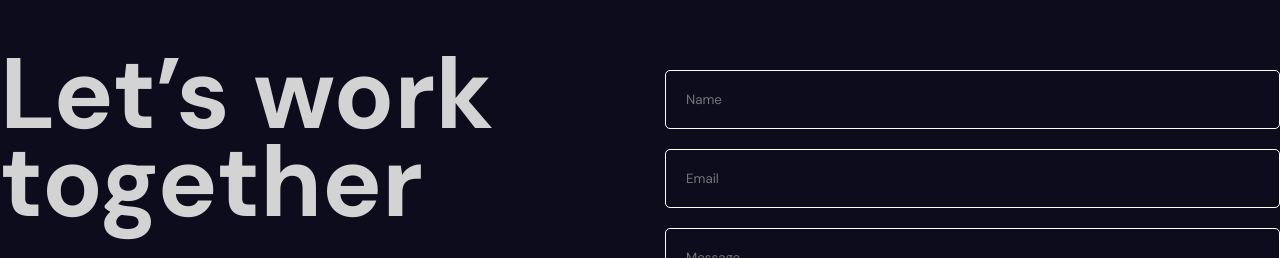
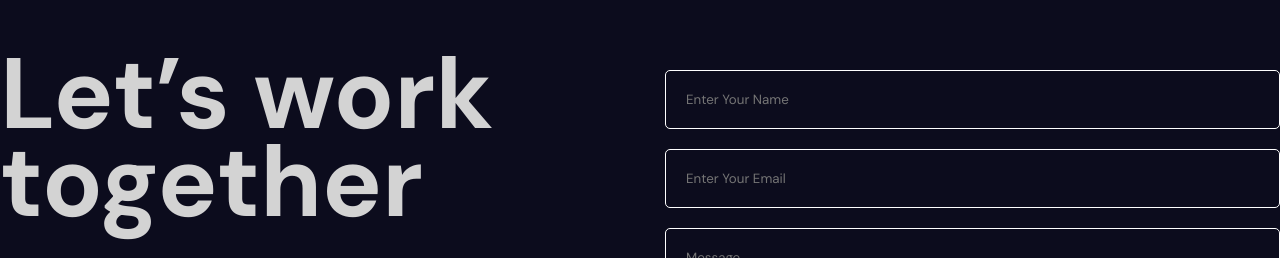
Before and after one commit to ayushanand2003/Portfolio, a React (Vite) app: page / in a window 1280 px wide. Shown: the part 6777-7035 px from the top of the page. Built offline with nearby package versions, Linux system fonts and the light colour scheme.

Commit message:
conact section fixed

```diff
--- a/src/components/contact/Contact.jsx
+++ b/src/components/contact/Contact.jsx
@@ -77,7 +77,7 @@ const Contact = () => {
           whileInView={{ opacity: 0 }}
           transition={{ delay: 1.4, duration: 1 }}
         >
-          <svg width="450px" height="450px" viewBox="0 0 32.666 32.666">
+          <svg width="250px" height="250px" viewBox="0 0 32.666 32.666">
             <motion.path
               strokeWidth={0.2}
               fill="none"
@@ -107,8 +107,8 @@ const Contact = () => {
           whileInView={{ opacity: 1 }}
           transition={{ delay: 2, duration: 2 }}
         >
-          <input type="text" required placeholder="Name" name="name"/>
-          <input type="email" required placeholder="Email" name="email"/>
+          <input type="text" required placeholder="Enter Your Name" name="name"/>
+          <input type="email" required placeholder="Enter Your Email" name="email"/>
           <textarea rows={8} placeholder="Message" name="message"/>
           <button>Submit</button>
           {error && "Error"}
--- a/src/components/contact/contact.scss
+++ b/src/components/contact/contact.scss
@@ -24,7 +24,7 @@
       gap: 20px;
       text-align: center;
       align-items: center;
-      margin-top: 70px;
+      // margin-top: -60px;
     }
 
     h1 {
@@ -33,6 +33,7 @@
 
       @include mobile {
         font-size: 36px;
+        margin-top: -60px;
       }
     }
 
@@ -48,6 +49,7 @@
     @include mobile {
       padding: 50px;
       width: 100%;
+      margin-top: -150px;
     }
 
 
```
Also changed, not shown: 3 other files (tests, documents, lock files or other folders).
